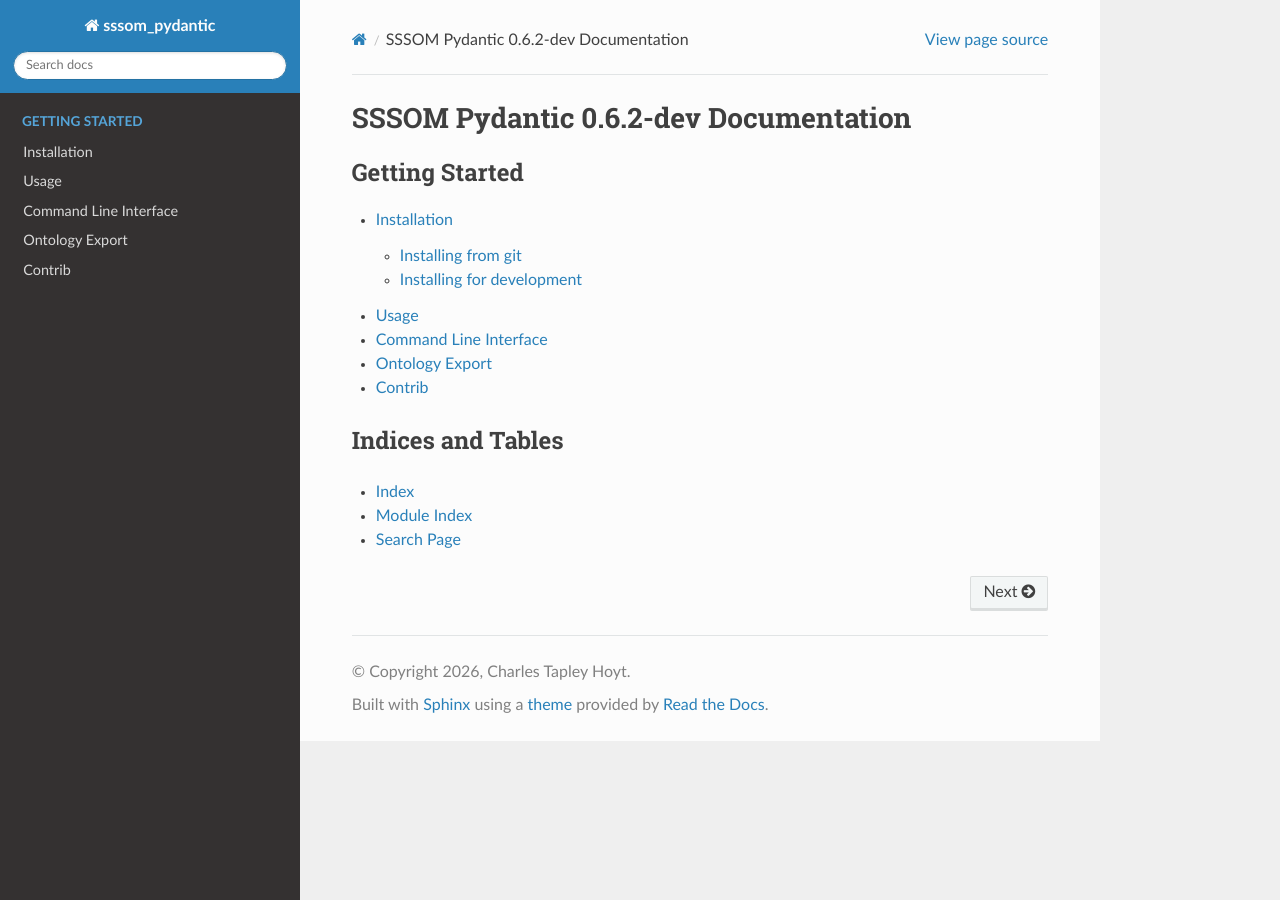
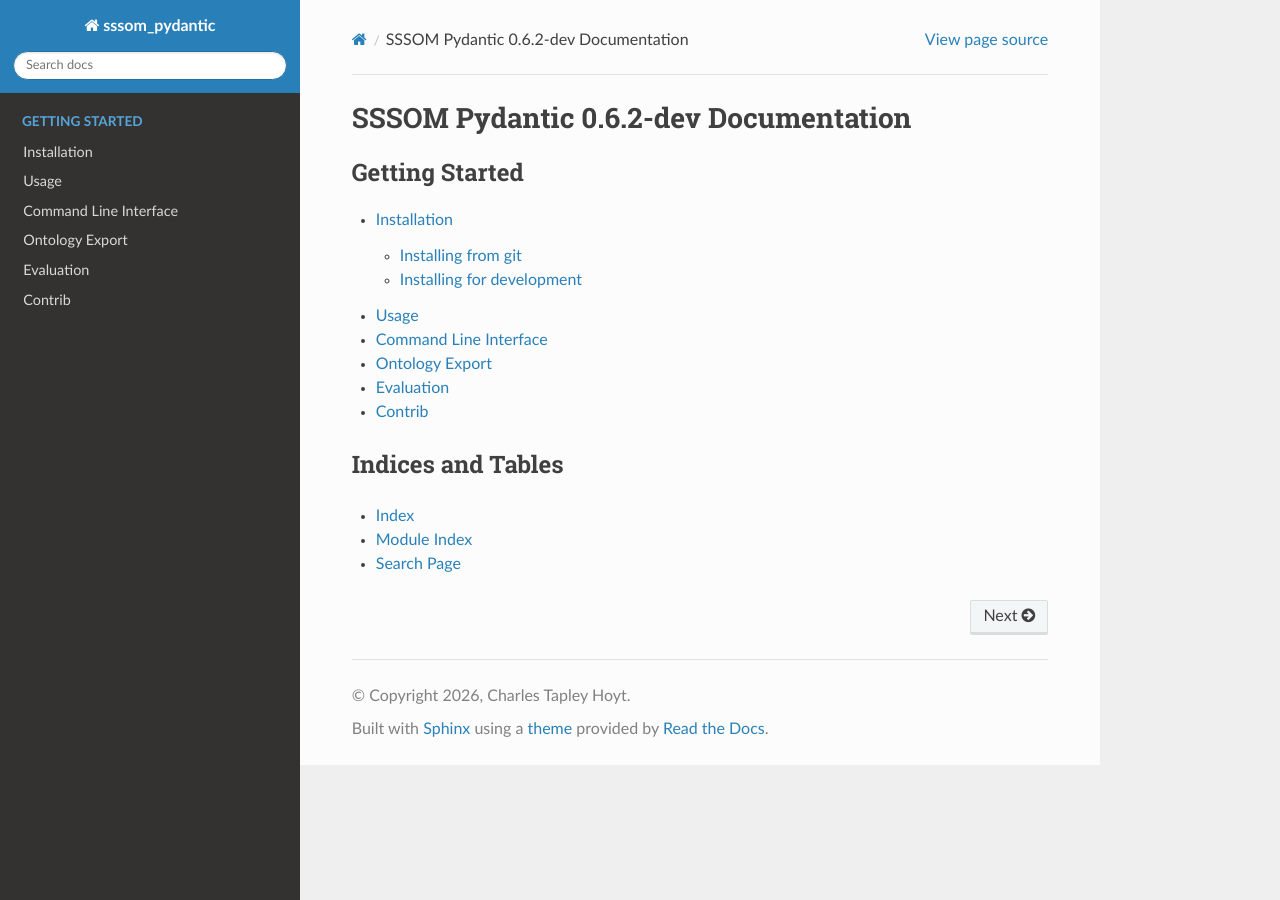
Before and after one commit to cthoyt/sssom-pydantic, a Sphinx documentation site: the page built from docs/source/index.rst, in a window 1280 px wide. Built offline with Sphinx 7.4.7 and the Read the Docs theme 3.1.0, drawn with Linux system fonts in a browser that asks for light colours.

Commit message:
Update docs

```diff
--- /dev/null
+++ b/docs/source/evaluation.rst
@@ -0,0 +1,6 @@
+############
+ Evaluation
+############
+
+.. automodapi:: sssom_pydantic.evaluation.evaluation
+    :no-heading:
--- a/docs/source/index.rst
+++ b/docs/source/index.rst
@@ -11,6 +11,7 @@
     usage
     cli
     owl
+    evaluation
     contrib
 
 ********************
--- a/docs/source/usage.rst
+++ b/docs/source/usage.rst
@@ -9,5 +9,7 @@
 .. automodapi:: sssom_pydantic.models
 
 .. automodapi:: sssom_pydantic.process
+    :no-inheritance-diagram:
 
 .. automodapi:: sssom_pydantic.query
+    :no-inheritance-diagram:
```
